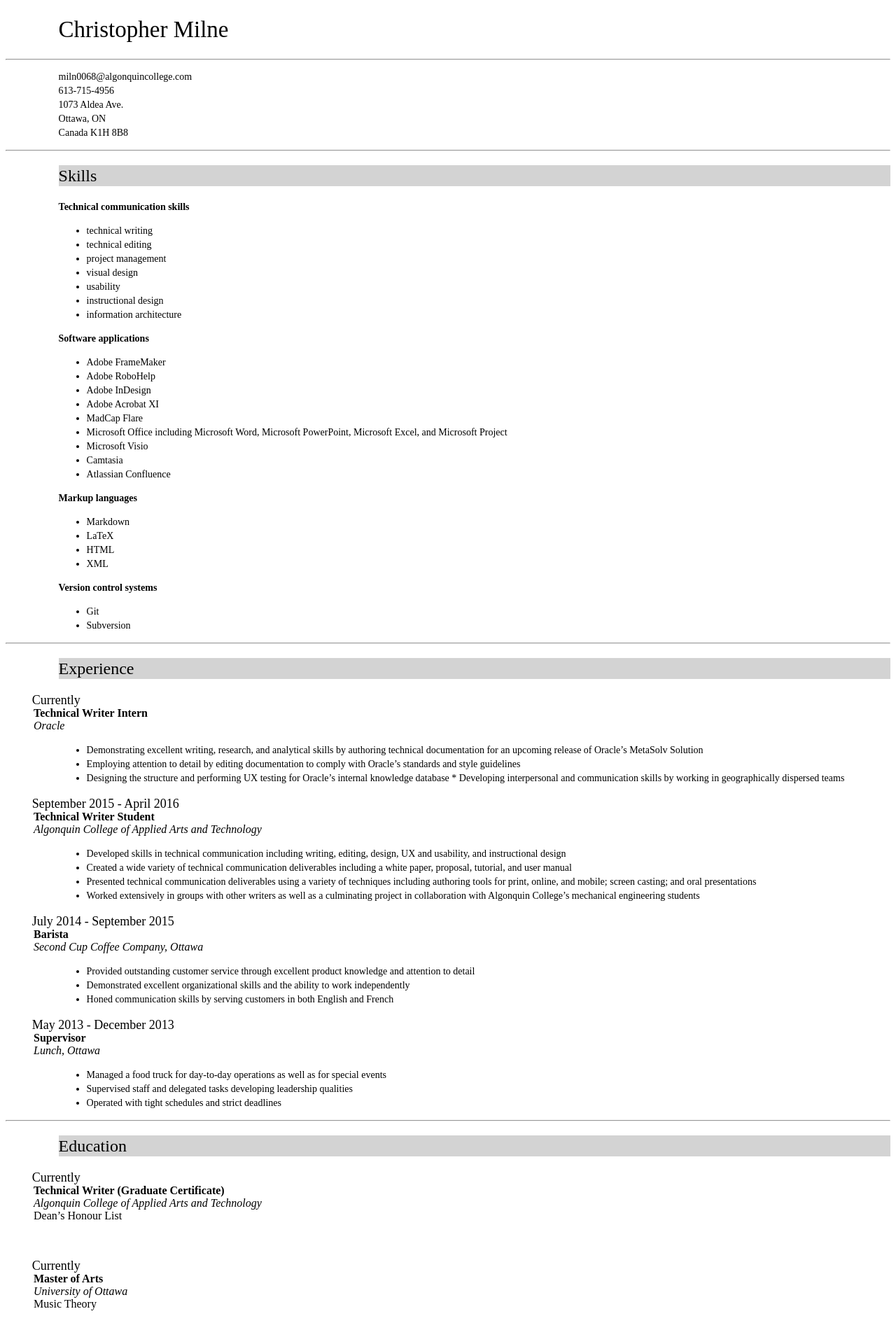
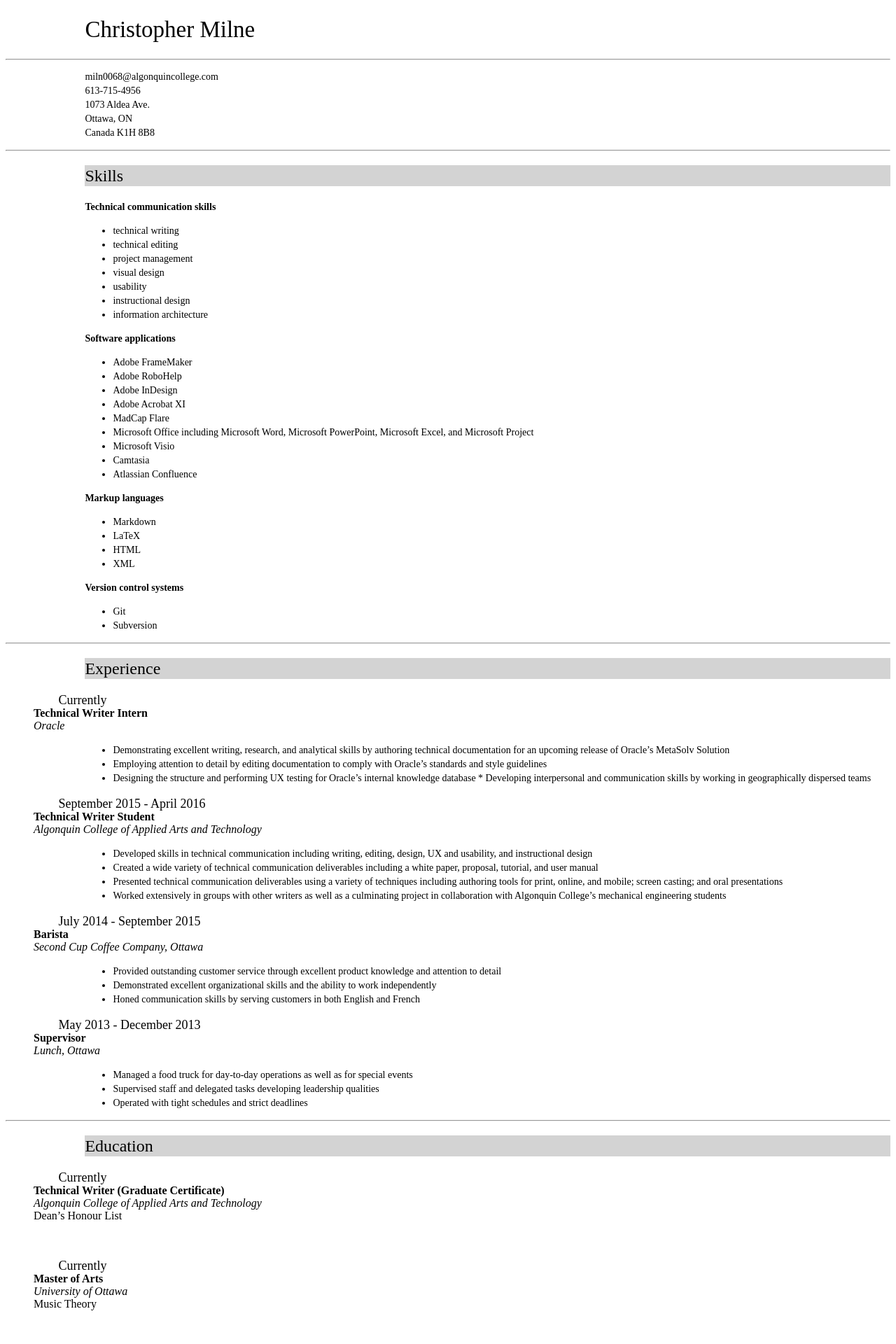
Before and after one commit to chris-milne/chris-milne.github.io, a Jekyll site: the page built from index.html, in a window 1280 px wide. Shown: the top 1920 px of the page at 70% size. Built offline with Jekyll 4.4.1, drawn with Linux system fonts in a browser that asks for light colours.

Commit message:
Update main.css

```diff
--- a/css/main.css
+++ b/css/main.css
@@ -5,8 +5,8 @@ h1 {
 	font-variant: normal;
 	font-weight: 250;
 	line-height: 40px;
-	margin-left: 2cm;
-	marging-right: 2cm;
+	margin-left: 3cm;
+	marging-right: 3cm;
 }
 h2 {
 	font-family: "Avenir Next";
@@ -15,8 +15,8 @@ h2 {
 	font-variant: normal;
 	font-weight: 250;
 	line-height: 30px;
-	margin-left: 2cm;
-	marging-right: 2cm;
+	margin-left: 3cm;
+	marging-right: 3cm;
 	background-color: lightgrey;
 }
 ul {
@@ -26,8 +26,8 @@ ul {
 	font-variant: normal;
 	font-weight: 350;
 	line-height: 20px;
-	margin-left: 2cm;
-	marging-right: 2cm;
+	margin-left: 3cm;
+	marging-right: 3cm;
 }
 h3 {
 	font-family: "Avenir Next";
@@ -36,8 +36,8 @@ h3 {
 	font-variant: normal;
 	font-weight: 350;
 	line-height: 15.4px;
-	margin-left: 2cm;
-	marging-right: 2cm;
+	margin-left: 3cm;
+	marging-right: 3cm;
 }
 p {
 	font-family: "Avenir Next";
@@ -46,8 +46,8 @@ p {
 	font-variant: normal;
 	font-weight: 300;
 	line-height: 20px;
-	margin-left: 2cm;
-	marging-right: 2cm;
+	margin-left: 3cm;
+	marging-right: 3cm;
 }
 dt {
 	font-family: "Avenir Next";
@@ -56,8 +56,8 @@ dt {
 	font-variant: normal;
 	font-weight: 300;
 	line-height: 20px;
-	margin-left: 1cm;
-	marging-right: 2cm;
+	margin-left: 2cm;
+	marging-right: 3cm;
 }
 blockquote {
 	font-family: "Avenir Next";
```
